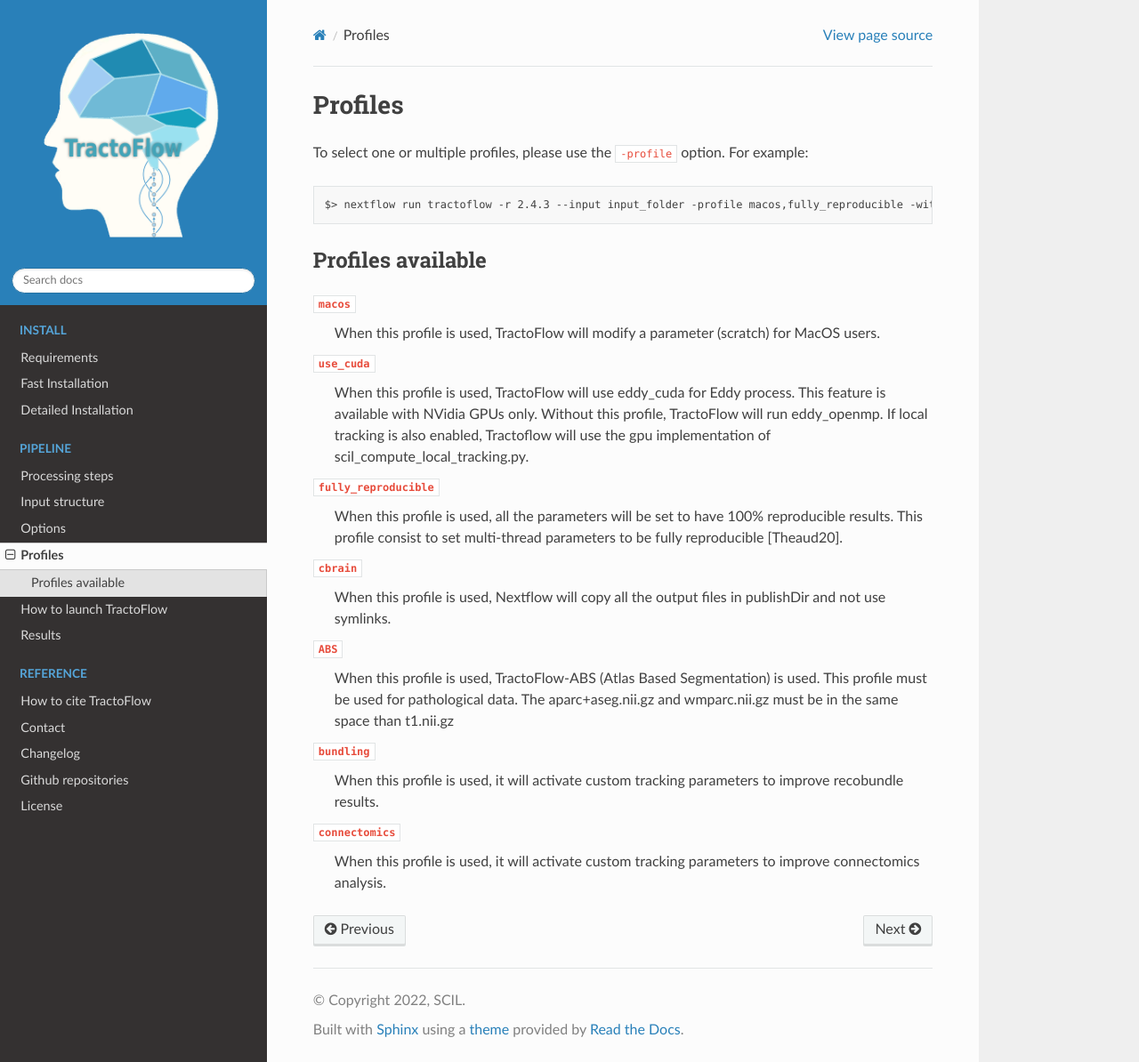
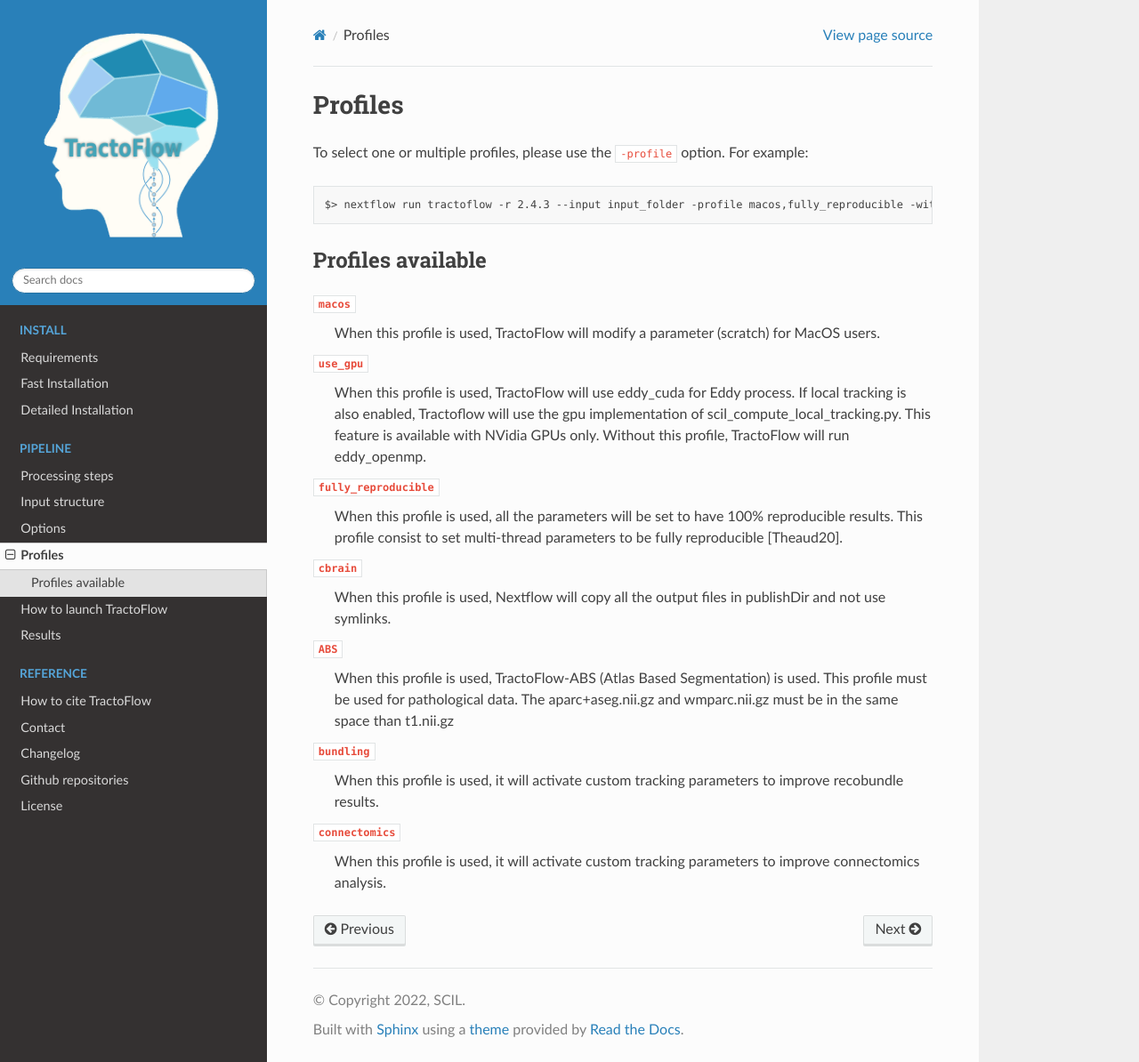
Before and after one commit to scilus/tractoflow_documentation, a Sphinx documentation site: the page built from source/pipeline/profiles.rst, in a window 1280 px wide and 1194 px high. Shown: the whole window at 89% size. Built offline with Sphinx 7.4.7 and the Read the Docs theme 2.0.0, drawn with Linux system fonts in a browser that asks for light colours.

Commit message:
cuda to gpu

```diff
--- a/source/pipeline/profiles.rst
+++ b/source/pipeline/profiles.rst
@@ -15,10 +15,10 @@
 ``macos``
     When this profile is used, TractoFlow will modify a parameter (scratch) for MacOS users.
 
-``use_cuda``
-    When this profile is used, TractoFlow will use eddy_cuda for Eddy process. This feature is available with NVidia GPUs only.
-    Without this profile, TractoFlow will run eddy_openmp.
+``use_gpu``
+    When this profile is used, TractoFlow will use eddy_cuda for Eddy process.
     If local tracking is also enabled, Tractoflow will use the gpu implementation of scil_compute_local_tracking.py.
+    This feature is available with NVidia GPUs only. Without this profile, TractoFlow will run eddy_openmp.
 
 ``fully_reproducible``
     When this profile is used, all the parameters will be set to have 100% reproducible results.
--- a/source/reference/changelog.rst
+++ b/source/reference/changelog.rst
@@ -7,7 +7,8 @@
 
 New features
   - Tractoflow is not fully working with scilpy 1.6.0
-  - Profile use_cuda enables gpu implementation of local_tracking.
+  - Profile use_cuda is deprecated and replaced by use_gpu.
+  - Profile use_gpu enables gpu implementation of local_tracking.
   - [BF] BIDS is fully supported with eddy/topup.
 
 2.4.2
```
